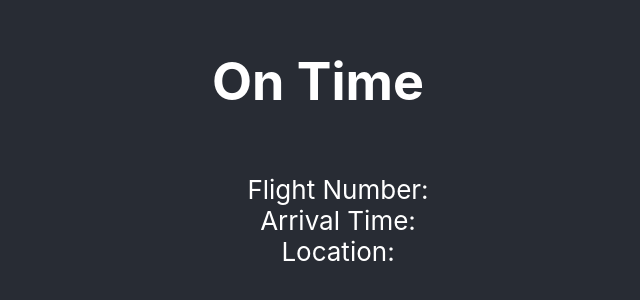
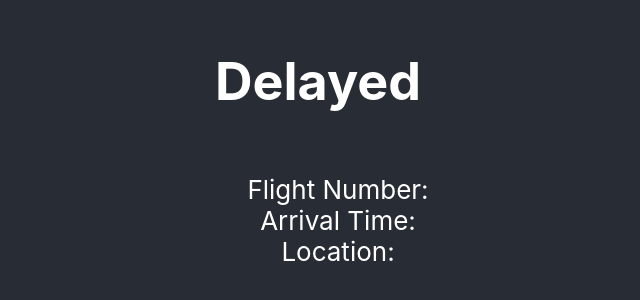
Before and after one commit to a-breezy/-find-my-plane, a React (Create React App) app: page / in a window 1280 px wide. Shown: the part 246-546 px from the top of the page, without its empty margins (322-962 px from the left). Built offline with nearby package versions, Linux system fonts and the light colour scheme.

Commit message:
add cancelled and delayed components

```diff
--- a/src/App.css
+++ b/src/App.css
@@ -22,5 +22,8 @@ li {
 }
 
 .status-details {
-
+  display: flex;
+  flex-direction: column;
+  align-items: left;
+  justify-content: left;
 }
--- a/src/App.js
+++ b/src/App.js
@@ -2,6 +2,8 @@ import "./App.css";
 
 import Home from "./components/Home";
 import OnTime from "./components/OnTime";
+import Delayed from "./components/Delayed";
+import Cancelled from "./components/Cancelled";
 
 function App() {
 	let flightStatus = null;
@@ -10,7 +12,9 @@ function App() {
 		<div className="App">
 			{/* <header></header> */}
 			{/* <Home /> */}
-			<OnTime />
+			{/* <OnTime /> */}
+			<Delayed />
+			{/* <Cancelled /> */}
 			{/* <footer></footer> */}
 		</div>
 	);
--- /dev/null
+++ b/src/components/Cancelled/index.js
@@ -0,0 +1,16 @@
+import React from "react";
+
+function Cancelled() {
+	return (
+		<main className="App-body">
+			<h1>Cancelled</h1>
+			<ul className="status-details">
+				<li>Flight Number: </li>
+				<li>Arrival Time: </li>
+				<li>Location: </li>
+			</ul>
+		</main>
+	);
+}
+
+export default Cancelled;
--- /dev/null
+++ b/src/components/Delayed/index.js
@@ -0,0 +1,16 @@
+import React from "react";
+
+function Delayed() {
+	return (
+		<main className="App-body">
+			<h1>Delayed</h1>
+			<ul className="status-details">
+				<li>Flight Number: </li>
+				<li>Arrival Time: </li>
+				<li>Location: </li>
+			</ul>
+		</main>
+	);
+}
+
+export default Delayed;
```
